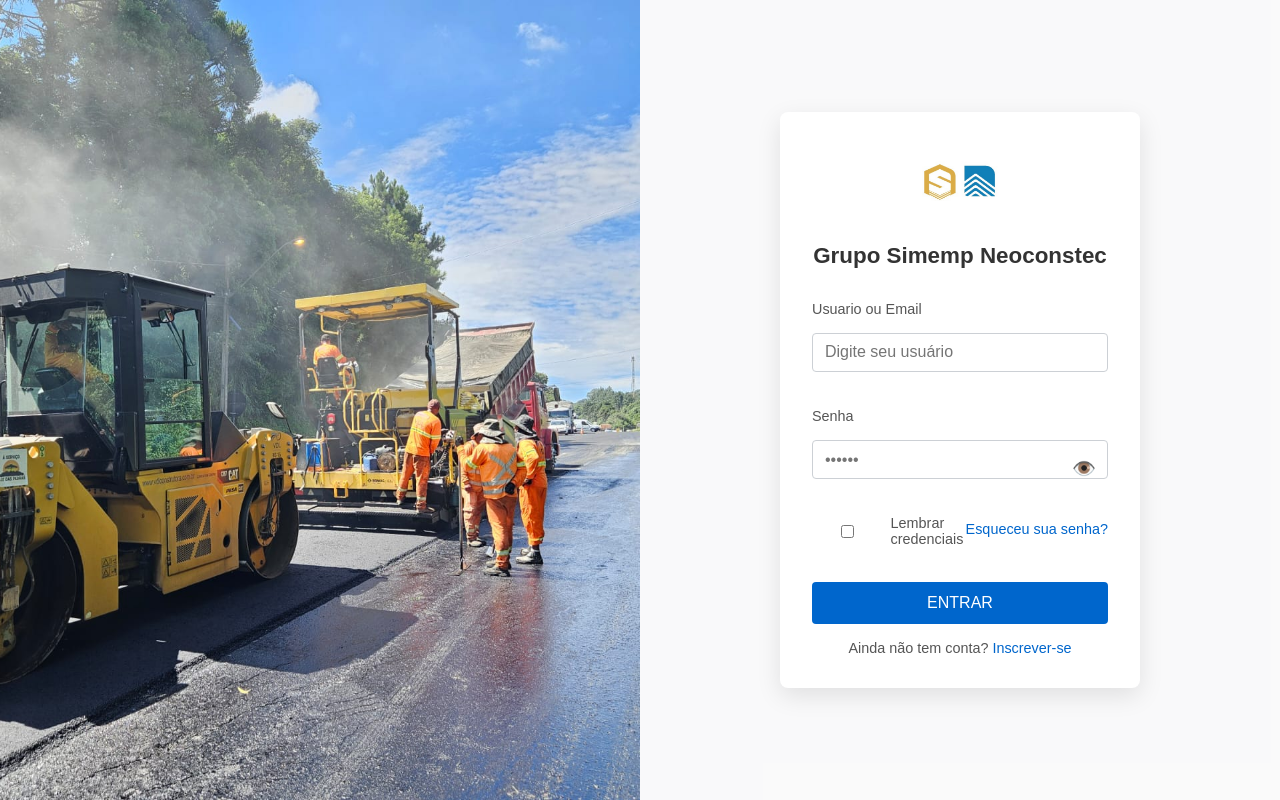
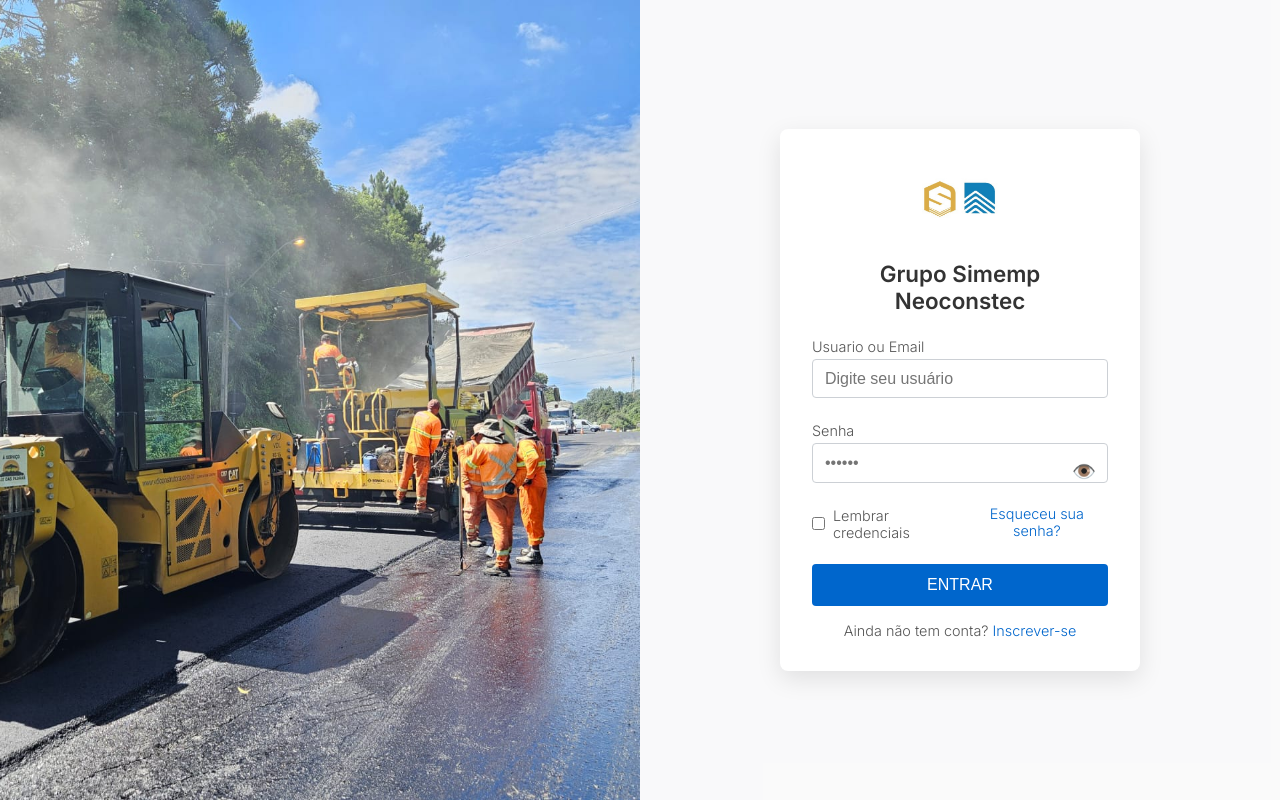
Before and after one commit to Suchmanouski/SistemaV1, a React (Create React App) app: page / in a window 1280 px wide. Built offline with nearby package versions, Linux system fonts and the light colour scheme.

Commit message:
Refatora Login: novo layout, email e lembrar credenciais

```diff
--- a/src/Paginas/00 - Login/Login.css
+++ b/src/Paginas/00 - Login/Login.css
@@ -1,132 +1,3 @@
-.login-page {
-  display: flex;
-  height: 100vh;
-  font-family: Arial, sans-serif;
-}
-
-.login-left {
-  flex: 7; /* 70% da largura */
-  position: relative;
-}
-
-.login-fundo {
-  width: 100%;
-  height: 100%;
-  object-fit: cover;
-}
-
-.login-right {
-  flex: 3; /* 30% da largura */
-  background: white;
-  display: flex;
-  align-items: center;
-  justify-content: center;
-}
-
-.login-box {
-  width: 80%;
-  max-width: 350px;
-  text-align: center;
-}
-
-.login-logo {
-  width: 100px;
-  margin-bottom: 20px;
-}
-
-form {
-  display: flex;
-  flex-direction: column;
-  gap: 12px;
-  text-align: left;
-}
-
-input {
-  padding: 10px;
-  border: 1px solid #ccc;
-  border-radius: 6px;
-  font-size: 14px;
-  width: 100%;
-}
-
-.senha-container {
-  position: relative;
-}
-
-.toggle-icone {
-  position: absolute;
-  right: 10px;
-  top: 11px;
-  cursor: pointer;
-  font-size: 18px;
-}
-
-.login-error {
-  color: red;
-  font-size: 13px;
-  margin-top: 5px;
-}
-
-.login-btn {
-  background: rgb(85, 175, 249);
-  color: white;
-  padding: 10px;
-  border: none;
-  font-size: 16px;
-  border-radius: 6px;
-  cursor: pointer;
-}
-
-.login-btn:hover {
-  background: #19e8ff;
-}
-
-.esqueci-senha {
-  margin-top: 10px;
-}
-
-.esqueci-senha a {
-  color: green;
-  font-size: 14px;
-  text-decoration: underline;
-}
-.login-left {
-  flex: 7;
-  position: relative;
-  overflow: hidden;
-}
-
-.login-fundo {
-  position: absolute;
-  width: 100%;
-  height: 100%;
-  object-fit: cover;
-  top: 0;
-  left: 0;
-  opacity: 0;
-  transition: opacity 1s ease-in-out;
-  z-index: 1;
-}
-
-.login-fundo.ativo {
-  opacity: 1;
-  z-index: 2;
-}
-.toggle-icone {
-  position: absolute;
-  right: 10px;
-  top: 11px;
-  cursor: pointer;
-  font-size: 20px; /* aumente para deixar o ícone mais visível */
-}
-.toggle-icone {
-  position: absolute;
-  right: 12px;
-  top: 15px;
-  cursor: pointer;
-  display: flex;
-  align-items: center;
-}
 /* Login.css */
 
 .login-page {
```
